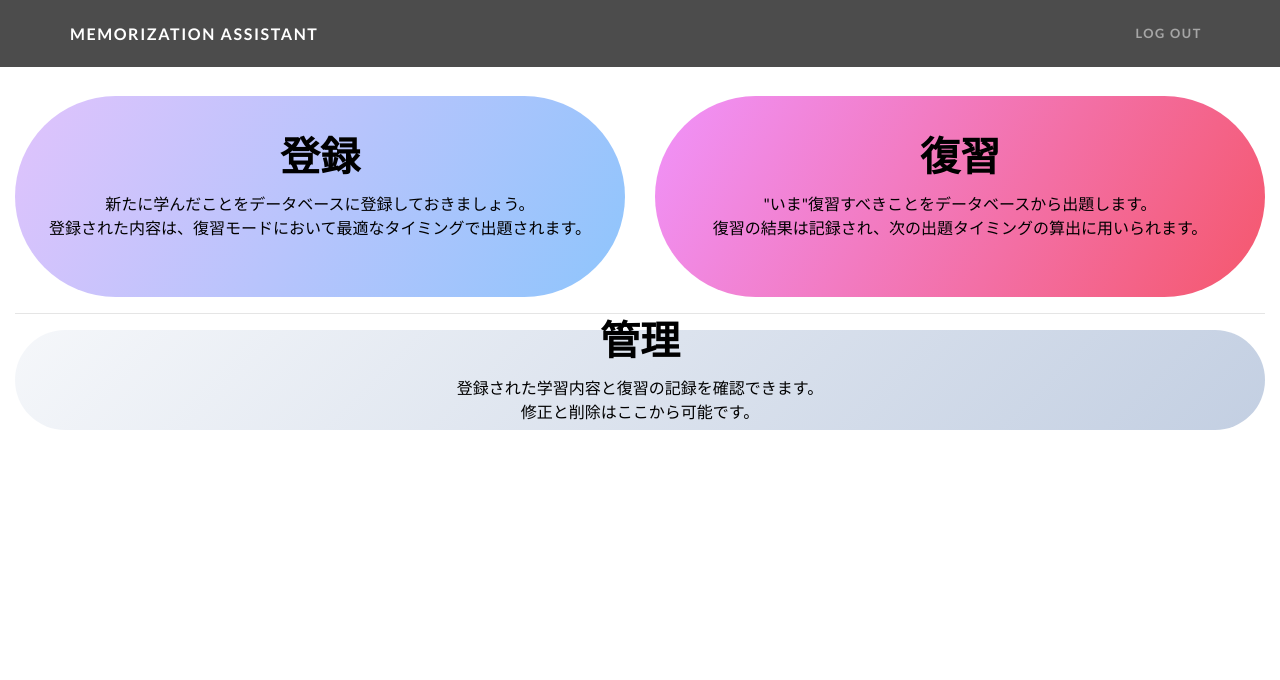
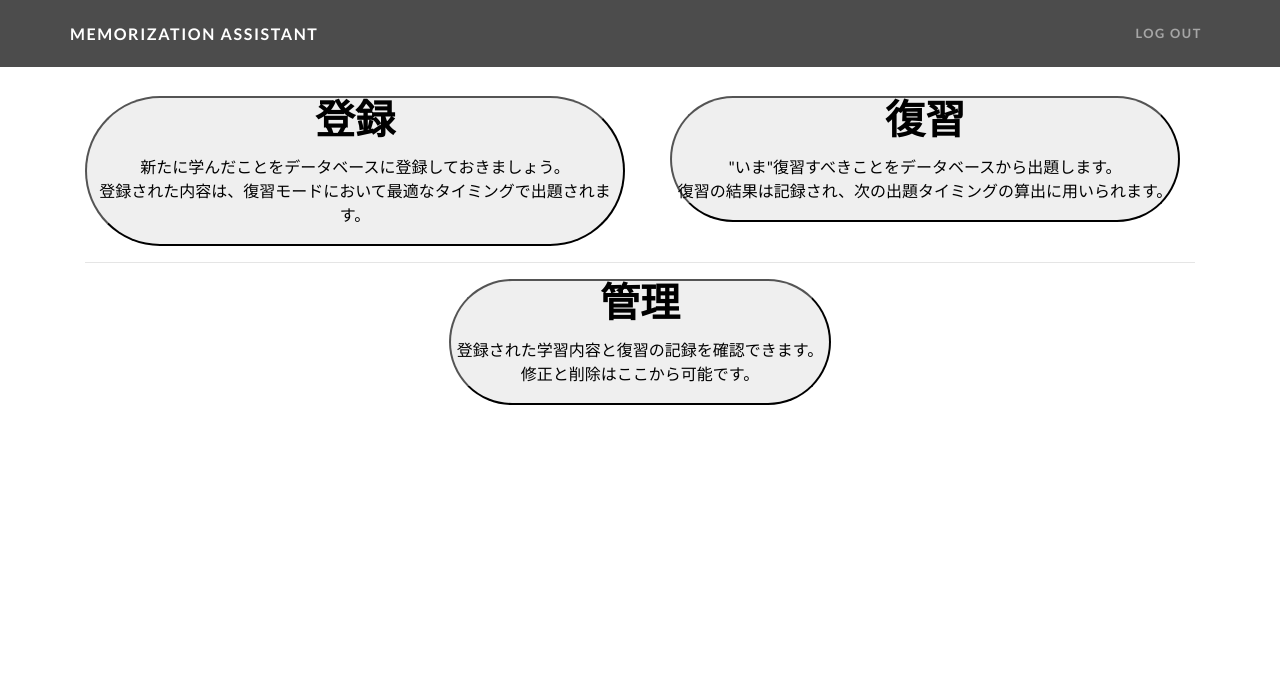
Before and after one commit to Yuki0523/memorization_assistant, a Django app: page / in a window 1280 px wide. Shown: the top 680 px of the page. Run offline with Django 3.2, Linux system fonts and the light colour scheme; the visitor is signed in with stand-in values (Sample User, id 1); some libraries are stand-ins or nearby versions.

Commit message:
トップページのデザインをシンプルにした。

```diff
--- a/assistant/templates/register_detail.html
+++ b/assistant/templates/register_detail.html
@@ -14,7 +14,7 @@
         <hr>
         <h2>復習の記録</h2>
         {% for review in review_list %}
-            <a href="{% url 'assistant:update_review_record' review.pk %}" class="my-button-style">
+            <a href="{% url 'assistant:update_review_record' review.pk %}" class="my-link-style">
                 <p>{{ forloop.counter }}回目:{{ review.reviewed_at }}:
 
                     {% if review.result %}
--- a/assistant/templates/register_list.html
+++ b/assistant/templates/register_list.html
@@ -6,7 +6,7 @@
     <div class="my-div-style container text-center">
         <h1>学習内容一覧</h1>
         {% for register in register_list %}
-            <a href="{% url 'assistant:register_detail' register.pk %}" class="my-button-style">
+            <a href="{% url 'assistant:register_detail' register.pk %}" class="my-link-style">
                 <p>
                     {{ forloop.counter }}: {{ register.question|truncatechars:20 }}
                 </p>
--- a/assistant/templates/top_log_in.html
+++ b/assistant/templates/top_log_in.html
@@ -1,54 +1,32 @@
 {% extends 'base.html' %}
-
-{% load static %}
 
 {% block title %}知識の定着を支援するWebアプリケーション | Memorization Assistant{% endblock %}
 
 {% block contents %}
-    <section>
-        <div class="my-div-style">
-            <div class="container-fluid">
-                <div class="row h-50">
+        <div class="my-div-style container text-center">
+                <div class="row">
                     <div class="col">
-                        <a href="{% url 'assistant:registration' %}" class="my-button-style">
-                            <div class="rounded-pill mx-auto h-100 d-flex align-items-center justify-content-center"
-                                 id="touroku">
-                                <div>
+                        <button type="button" onclick="location.href='{% url 'assistant:registration' %}'" class="rounded-pill my-link-style">
                                     <h1 class="text-center">登録</h1>
                                     <p class="text-center">新たに学んだことをデータベースに登録しておきましょう。<br>
                                         登録された内容は、復習モードにおいて最適なタイミングで出題されます。</p>
-                                </div>
-                            </div>
-                        </a>
+                        </button>
                     </div>
                     <div class="col">
-                        <a href="{% url 'assistant:review' %}" class="my-button-style">
-                            <div class="rounded-pill mx-auto h-100 d-flex align-items-center justify-content-center"
-                                 id="fukushu">
-                                <div>
+                        <button type="button" onclick="location.href='{% url 'assistant:review' %}'" class="rounded-pill my-link-style">
                                     <h1 class="text-center">復習</h1>
                                     <p class="text-center">"いま"復習すべきことをデータベースから出題します。<br>
                                         復習の結果は記録され、次の出題タイミングの算出に用いられます。</p>
-                                </div>
-                            </div>
-                        </a>
+                        </button>
                     </div>
                 </div>
                 <hr>
-                <div class="h-25">
-                    <a href="{% url 'assistant:register_list' %}" class="my-button-style">
-                        <div class="rounded-pill mx-auto h-100 d-flex align-items-center justify-content-center"
-                             id="ichiran">
-                            <div>
+                <div>
+                    <button type="button" onclick="location.href='{% url 'assistant:register_list' %}'" class="rounded-pill my-link-style">
                                 <h1 class="text-center">管理</h1>
                                 <p class="text-center">登録された学習内容と復習の記録を確認できます。<br>
                                 修正と削除はここから可能です。</p>
-                            </div>
-                        </div>
-                    </a>
+                    </button>
                 </div>
-            </div>
         </div>
-    </section>
-
 {% endblock %}
--- a/static/css/mystyle.css
+++ b/static/css/mystyle.css
@@ -13,34 +13,7 @@ footer {
     margin-bottom: 2rem;
 }
 
-#touroku {
-    background-image: linear-gradient(120deg, #e0c3fc 0%, #8ec5fc 100%);
-}
-
-#fukushu {
-    background-image: linear-gradient(120deg, #f093fb 0%, #f5576c 100%);
-}
-
-#ichiran {
-    background-image: linear-gradient(135deg, #f5f7fa 0%, #c3cfe2 100%);
-}
-
-.my-button-style:link {
+.my-link-style:link, .my-link-style:visited, .my-link-style:hover, .my-link-style:active {
     color: black;
     text-decoration: none;
 }
-
-.my-button-style:visited {
-    color: black;
-    text-decoration: none;
-}
-
-.my-button-style:hover {
-    color: black;
-    text-decoration: none;
-}
-
-.my-button-style:active {
-    color: black;
-    text-decoration: none;
-}
```
